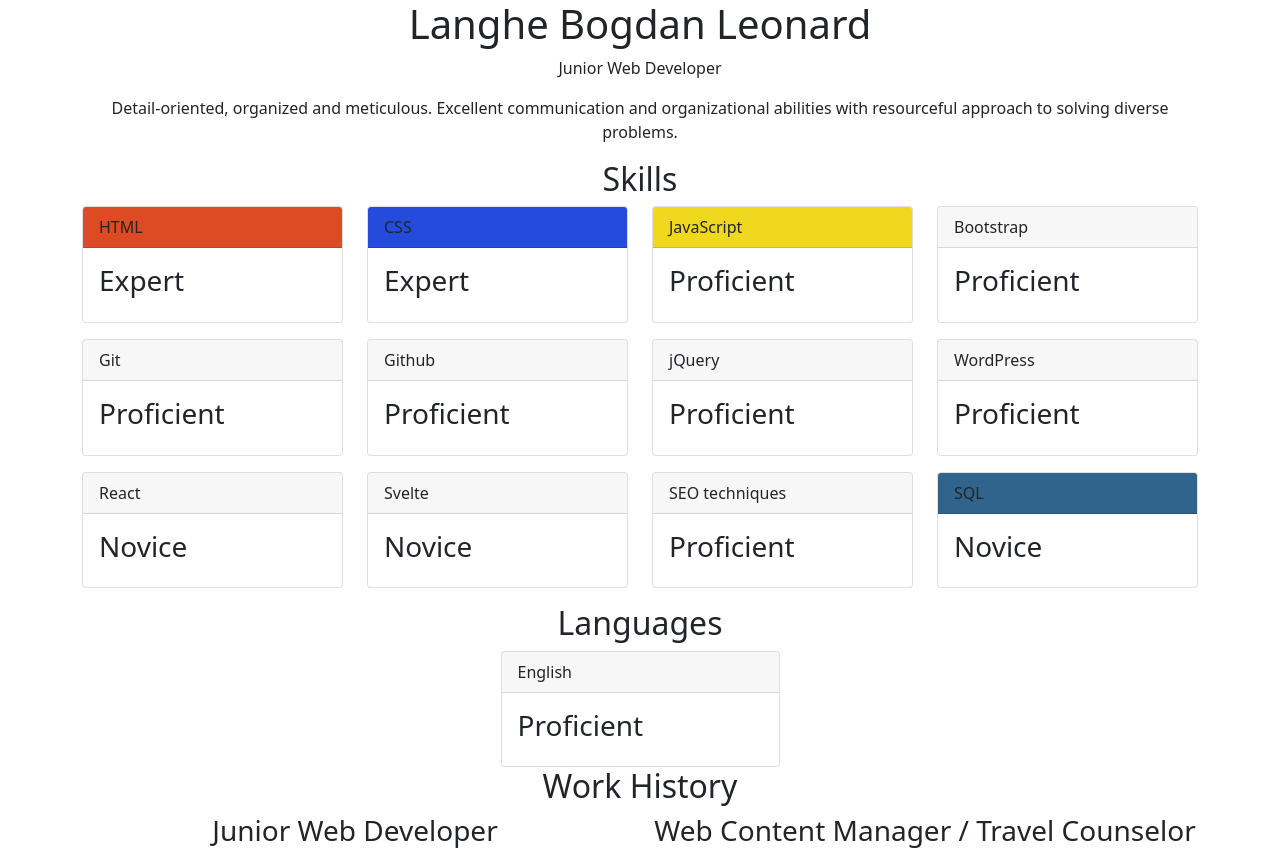
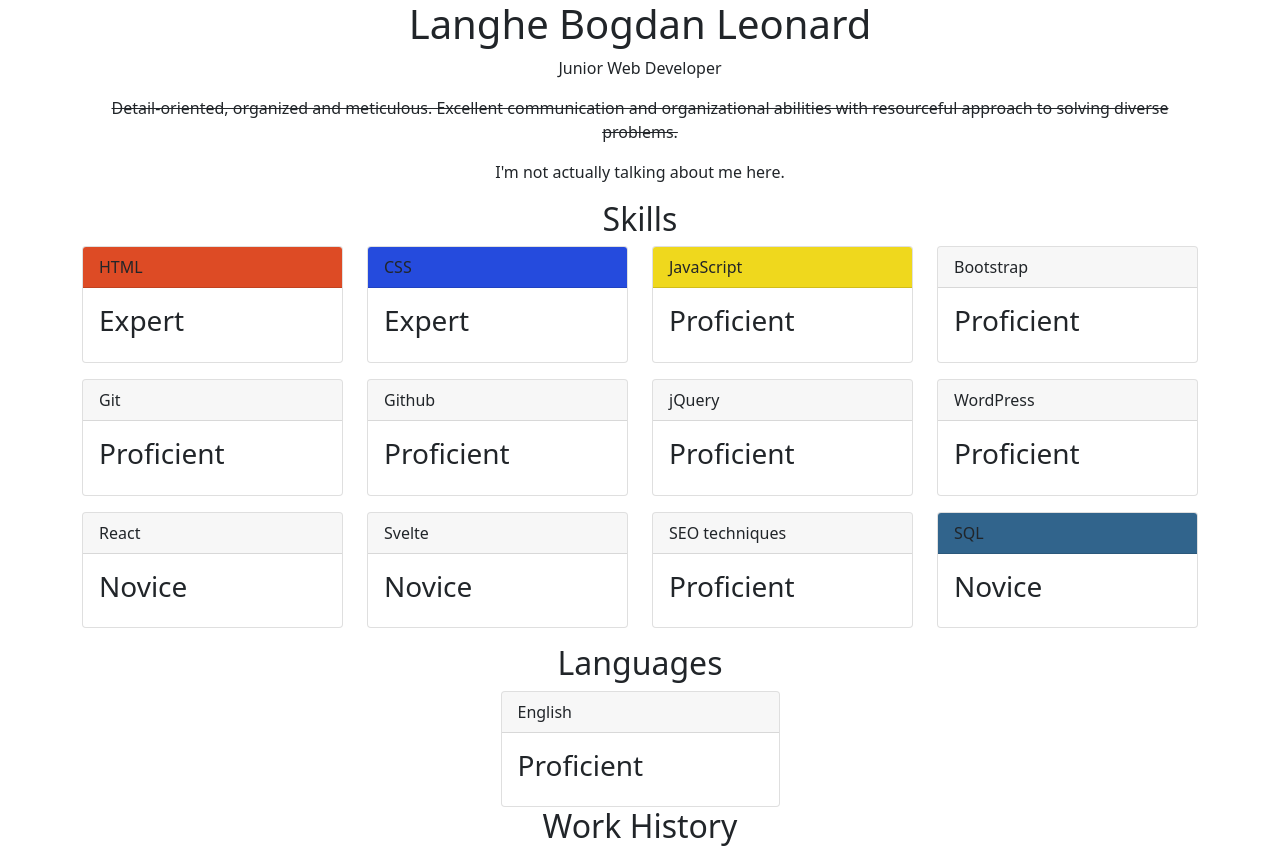
Before and after one commit to LangheBogdan/cv, a plain HTML site: page index.html in a window 1280 px wide. Shown: the top 850 px of the page. Drawn offline with nearby package versions, Linux system fonts and the light colour scheme.

Commit message:
add a new paragraph in the header section

```diff
--- a/index.html
+++ b/index.html
@@ -18,10 +18,11 @@
   <h1 class="masthead-name">Langhe Bogdan Leonard</h1>
   <p class="masthead-title">Junior Web Developer</p>
   <p class="masthead-description">
-    Detail-oriented, organized and meticulous. Excellent communication and
-    organizational abilities with resourceful approach to solving diverse
-    problems.
+    <del>Detail-oriented, organized and meticulous. Excellent communication and
+      organizational abilities with resourceful approach to solving diverse
+      problems.</del>
   </p>
+  <p>I'm not actually talking about me here.</p>
 </header>
 <main>
   <section class="skills container-md">
```
